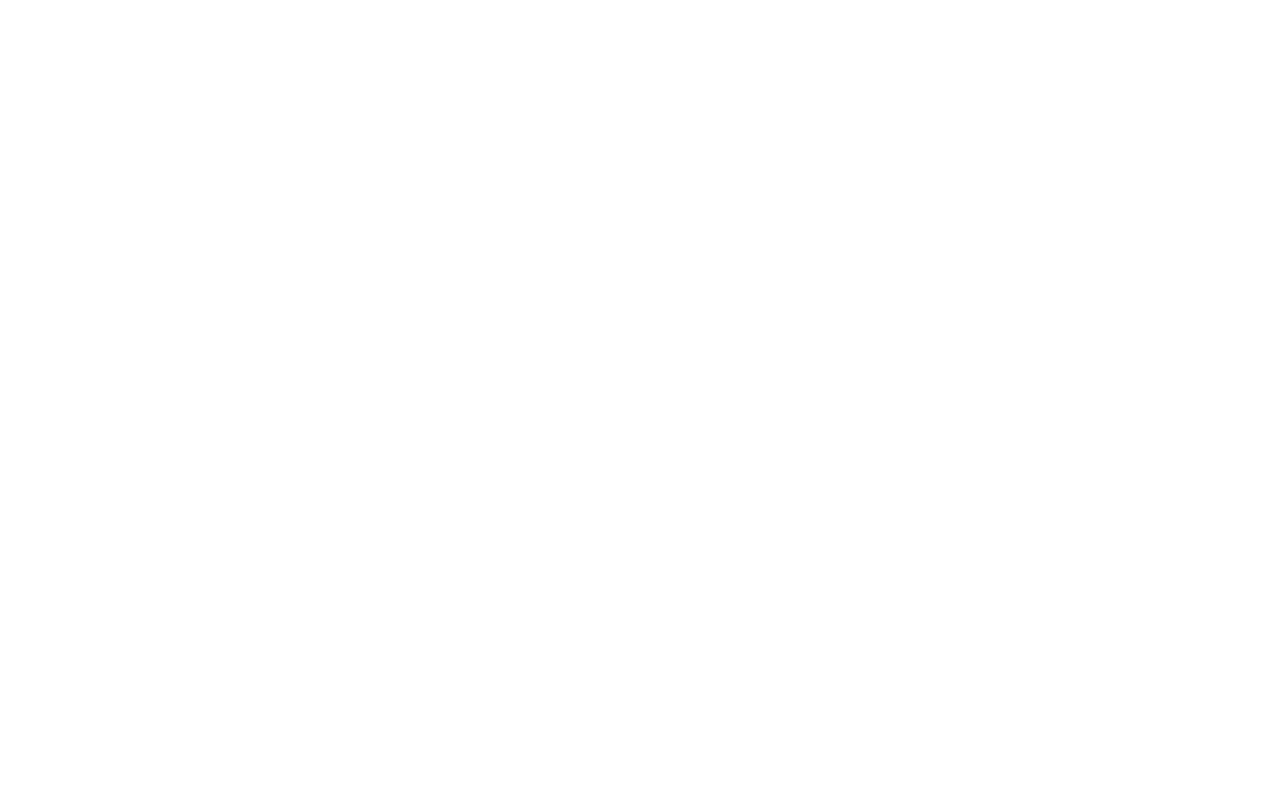
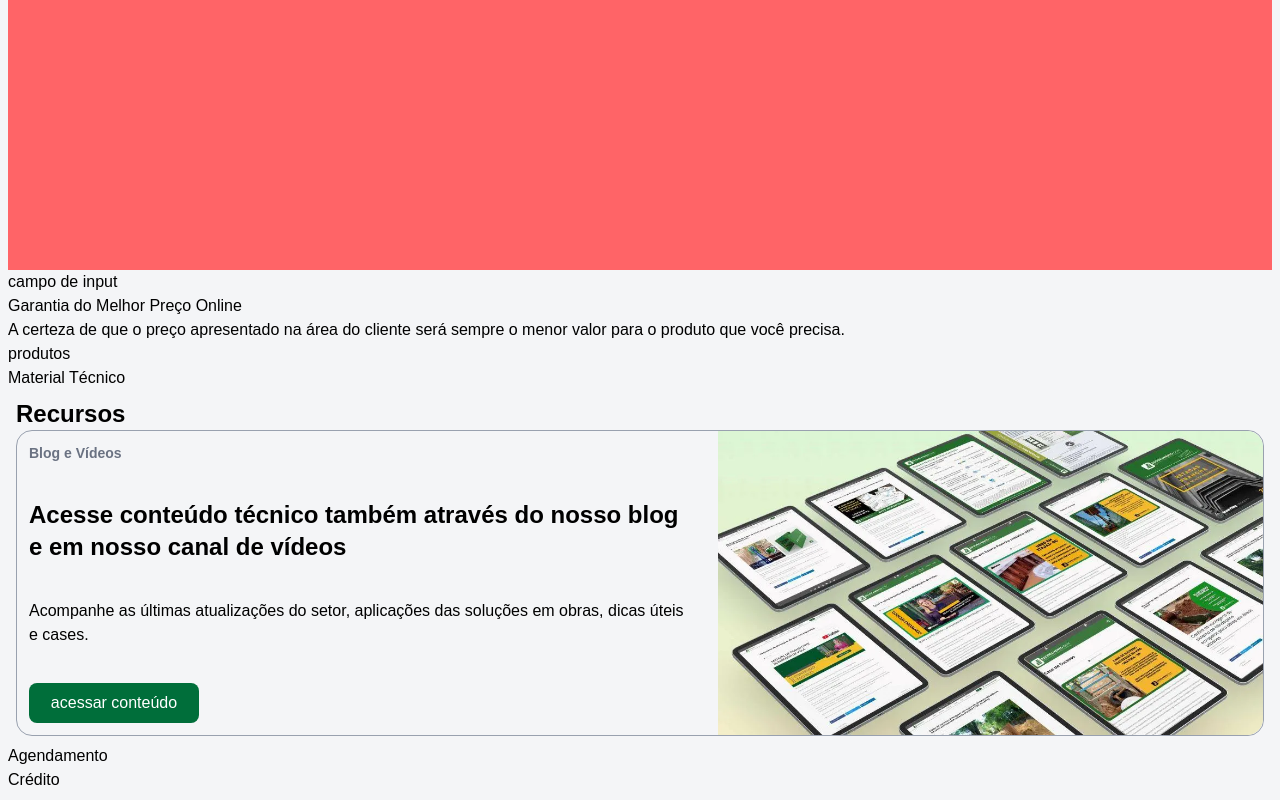
Before and after one commit to andrelucca99/desafio_front, a Next.js app: page / in a window 1280 px wide. Shown: the part 238-1038 px from the top of the page. Before the commit the page ends 800 px from the top, so only its background shows below. Built offline with nearby package versions, Linux system fonts and the light colour scheme.

Commit message:
feat: implementa seção de recursos

```diff
--- a/src/app/globals.css
+++ b/src/app/globals.css
@@ -1,7 +1,7 @@
 @import "tailwindcss";
 
 body {
-  background: #fff;
+  background: #f4f5f7;
   color: #000;
   font-family: Arial, Helvetica, sans-serif;
   margin: 0;
--- a/src/app/page.tsx
+++ b/src/app/page.tsx
@@ -1,9 +1,57 @@
 import Header from "@/components/Header";
+import Image from "next/image";
+import foto from "../assets/recursos.png"
 
 export default function Home() {
   return (
     <>
       <Header />
+      <main className="w-full p-2">
+        <div className="h-[500px] bg-red-400">
+          <p>carrosel</p>
+        </div>
+        <p>campo de input</p>
+        <section>
+          <h2>Garantia do Melhor Preço Online</h2>
+          <p>
+            A certeza de que o preço apresentado na área do cliente será sempre o menor valor para o produto que você precisa.
+          </p>
+
+          <h2>produtos</h2>
+        </section>
+
+        <section>
+          <h2>Material Técnico</h2>
+        </section>
+
+        <section className="w-full p-2">
+          <h2 className="text-2xl font-bold">Recursos</h2>
+          <div className="flex bg-transparent gap-3 border border-gray-400 rounded-2xl">
+            <div className="w-3/4 flex flex-col justify-between p-3">
+              <span className="text-sm font-bold text-gray-500">Blog e Vídeos</span>
+
+              <h3 className="text-2xl font-bold">
+                Acesse conteúdo técnico também através do nosso blog e em nosso canal de vídeos
+              </h3>
+
+              <p>
+                Acompanhe as últimas atualizações do setor, aplicações das soluções em obras, dicas úteis e cases.
+              </p>
+
+              <button className="w-[170px] p-2 bg-[#006E3A] text-white rounded-[8px]">acessar conteúdo</button>
+            </div>
+            <Image className="rounded-r-2xl" src={foto} alt="Recursos" width={545} height={310} />
+          </div>
+        </section>
+
+        <section>
+          <h2>Agendamento</h2>
+        </section>
+
+        <section>
+          <h2>Crédito</h2>
+        </section>
+      </main>
     </>
   );
 }
```
Also changed, not shown: src/assets/recursos.png (added).
